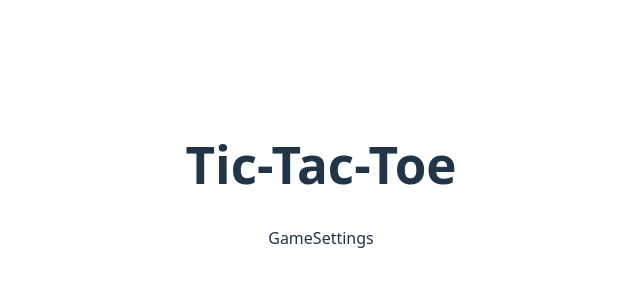
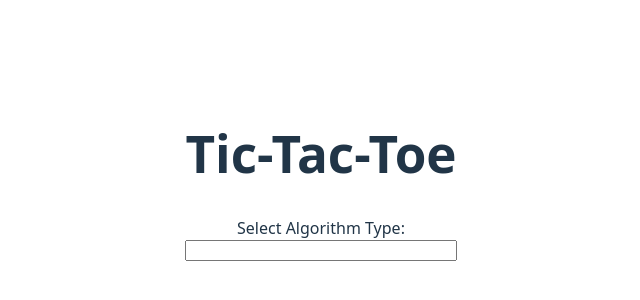
Before and after one commit to devangmalhotra/ai-agent-tic-tac-toe, a React (Vite) app: page / in a window 1280 px wide. Shown: the part 224-524 px from the top of the page, without its empty margins (319-959 px from the left). Built offline with nearby package versions, Linux system fonts and the light colour scheme.

Commit message:
updated game form

```diff
--- a/src/Components/GameSettings/GameSettings.css
+++ b/src/Components/GameSettings/GameSettings.css
@@ -0,0 +1,4 @@
+#game-form {
+    display: flex;
+    flex-direction: column;
+}
--- a/src/Components/GameSettings/GameSettings.jsx
+++ b/src/Components/GameSettings/GameSettings.jsx
@@ -1,8 +1,14 @@
 import React from 'react'
+import './GameSettings.css'
 
 function GameSettings() {
   return (
-    <div>GameSettings</div>
+    <div id='form-container'>
+        <form id='game-form' action="">
+            <label htmlFor="algo-type">Select Algorithm Type:</label>
+            <input type="text" />
+        </form>
+    </div>
   )
 }
 
```
